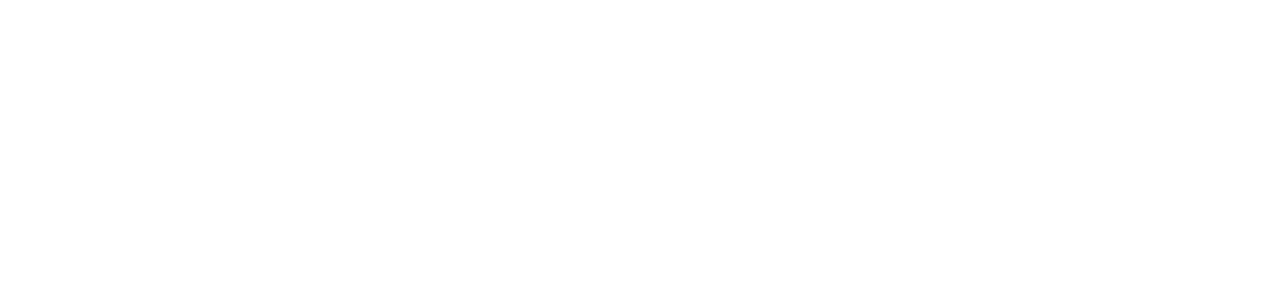
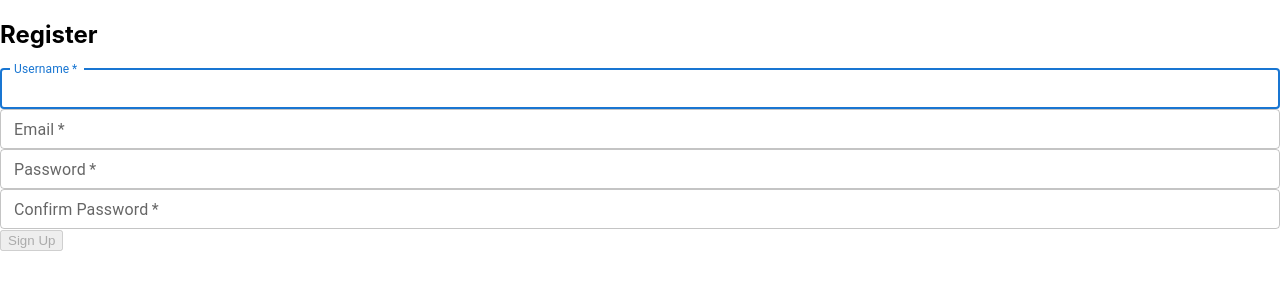
Before and after one commit to thomasmelchers/moviesApp, a React (Create React App) app in the folder client/: page /register in a window 1280 px wide. Shown: the top 300 px of the page. Built offline with nearby package versions, Linux system fonts and the light colour scheme.

Commit message:
adding feature

```diff
--- a/client/src/pages/register/Register.tsx
+++ b/client/src/pages/register/Register.tsx
@@ -1,7 +1,184 @@
-import React from "react"
+import React, { useRef, useState, useEffect } from "react"
+import { Link } from "react-router-dom"
+import { TextField } from "@mui/material"
+import axios from "../../api/axios"
+
+// User regex : must start with lower or uppercase letter
+// Then be followed by 3 to 23 characters (letters or digits)
+const USER_REGEX = /^[A-z][A-z0-9-_]{3,23}$/
+
+// 1 lowercase letter
+// 1 uppercase letter
+// 1 digit
+// 1 special character
+// total of 8 -24 characters
+const PWD_REGEX = /^(?=.*[a-z])(?=.*[A-Z])(?=.*[0-9])(?=.*[!@#$%]).{8,24}$/
+
+const REGISTER_URL = "/register"
 
 const Register = () => {
-  return <div></div>
+  const usernameRef = useRef<HTMLElement>()
+  const errRef = useRef<HTMLElement>()
+
+  const [username, setUsername] = useState("")
+  const [validUserame, setValidUsername] = useState(false)
+  const [usernameFocus, setUsernameFocus] = useState(false)
+
+  const [email, setEmail] = useState("")
+  const [validEmail, setValidEmail] = useState(false)
+  const [emailFocus, setEmailFocus] = useState(false)
+
+  const [password, setPassword] = useState("")
+  const [validPassword, setValidPassword] = useState(false)
+  const [passwordFocus, setPasswordFocus] = useState(false)
+
+  const [matchPassword, setMatchPassword] = useState("")
+  const [validMatch, setValidMatch] = useState(false)
+  const [matchFocus, setMatchFocus] = useState(false)
+
+  const [errMsg, setErrMsg] = useState("")
+  const [success, setSuccess] = useState(false)
+
+  const handleSubmit = async (e: React.FormEvent) => {
+    e.preventDefault()
+
+    try {
+      const response = await axios.post(
+        REGISTER_URL,
+        JSON.stringify({ username, password, email }),
+        {
+          headers: { "Content-Type": "application/json" },
+          withCredentials: true,
+        }
+      )
+      console.log(response.data)
+      // console.log(response.accessToken)
+      setSuccess(true)
+      //clear state and controlled inputs
+      //need value attrib on inputs for this
+      setUsername("")
+      setPassword("")
+      setMatchPassword("")
+      setEmail("")
+    } catch (err: any) {
+      console.error(err)
+      if (!err?.response) {
+        setErrMsg("No Server Response")
+      } else if (err.response?.status === 409) {
+        setErrMsg("Username Taken")
+      } else {
+        setErrMsg("Registration Failed")
+      }
+
+      if (errRef.current) {
+        errRef.current.focus()
+      }
+    }
+  }
+
+  useEffect(() => {
+    if (usernameRef.current) {
+      usernameRef.current.focus()
+    }
+  }, [])
+
+  useEffect(() => {
+    const result = USER_REGEX.test(username)
+    setValidUsername(result)
+  }, [username])
+
+  useEffect(() => {
+    const result = email.includes("@") ? true : false
+    setValidEmail(result)
+  }, [email])
+
+  useEffect(() => {
+    setValidPassword(PWD_REGEX.test(password))
+    setValidMatch(password === matchPassword)
+  }, [password, matchPassword])
+
+  useEffect(() => {
+    setErrMsg("")
+  }, [username, email, password, matchPassword])
+
+  return (
+    <section>
+      <p>{errMsg}</p>
+      <h1>Register</h1>
+      <form onSubmit={handleSubmit}>
+        <TextField
+          type="text"
+          id="username"
+          label="Username"
+          variant="outlined"
+          size="small"
+          onChange={(e) => setUsername(e.target.value)}
+          value={username}
+          inputRef={usernameRef}
+          required
+          autoComplete="off"
+          onFocus={() => setUsernameFocus(true)}
+          onBlur={() => setUsernameFocus(false)}
+          fullWidth
+        />
+
+        <TextField
+          type="email"
+          id="email"
+          label="Email"
+          variant="outlined"
+          size="small"
+          onChange={(e) => setEmail(e.target.value)}
+          value={email}
+          required
+          autoComplete="off"
+          onFocus={() => setEmailFocus(true)}
+          onBlur={() => setEmailFocus(false)}
+          fullWidth
+        />
+
+        <TextField
+          type="password"
+          id="password"
+          label="Password"
+          variant="outlined"
+          size="small"
+          onChange={(e) => setPassword(e.target.value)}
+          value={password}
+          required
+          autoComplete="off"
+          onFocus={() => setPasswordFocus(true)}
+          onBlur={() => setPasswordFocus(false)}
+          fullWidth
+        />
+
+        <TextField
+          type="password"
+          id="confirmPassword"
+          label="Confirm Password"
+          variant="outlined"
+          size="small"
+          onChange={(e) => setMatchPassword(e.target.value)}
+          value={matchPassword}
+          required
+          autoComplete="off"
+          onFocus={() => setMatchFocus(true)}
+          onBlur={() => setMatchFocus(false)}
+          fullWidth
+        />
+
+        <button
+          disabled={
+            !validUserame || !validPassword || !validMatch || !validEmail
+              ? true
+              : false
+          }
+        >
+          Sign Up
+        </button>
+      </form>
+    </section>
+  )
 }
 
 export default Register
```
